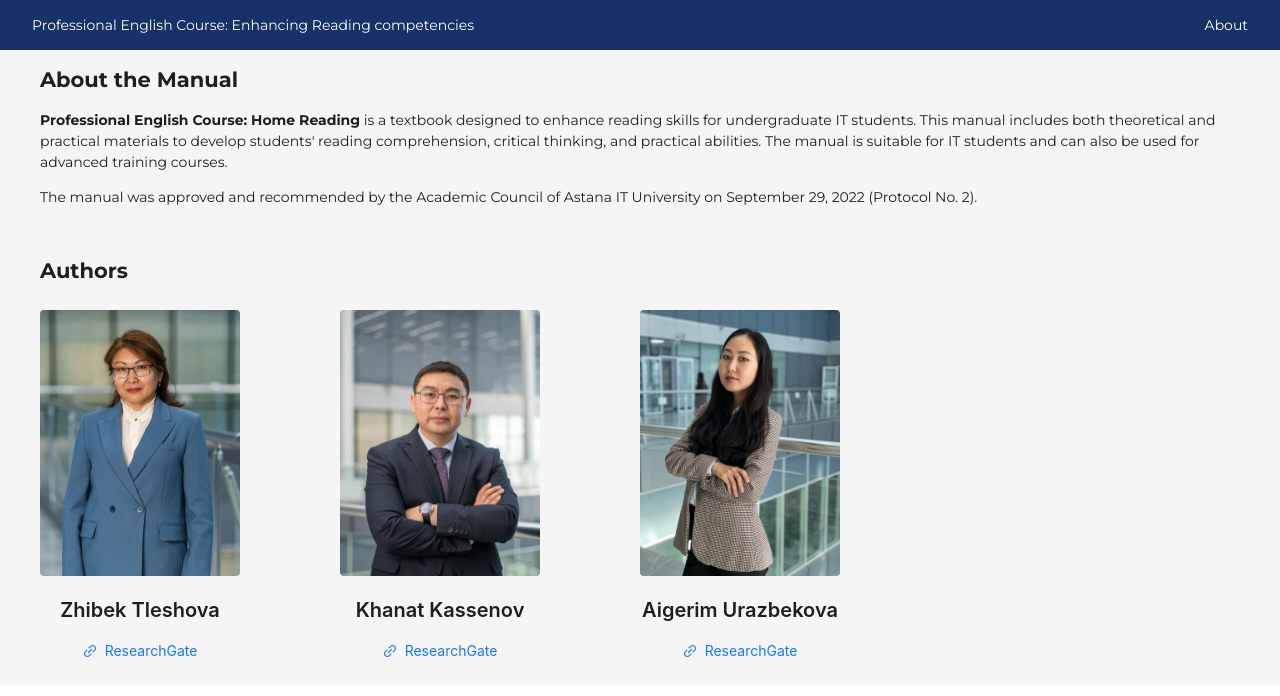
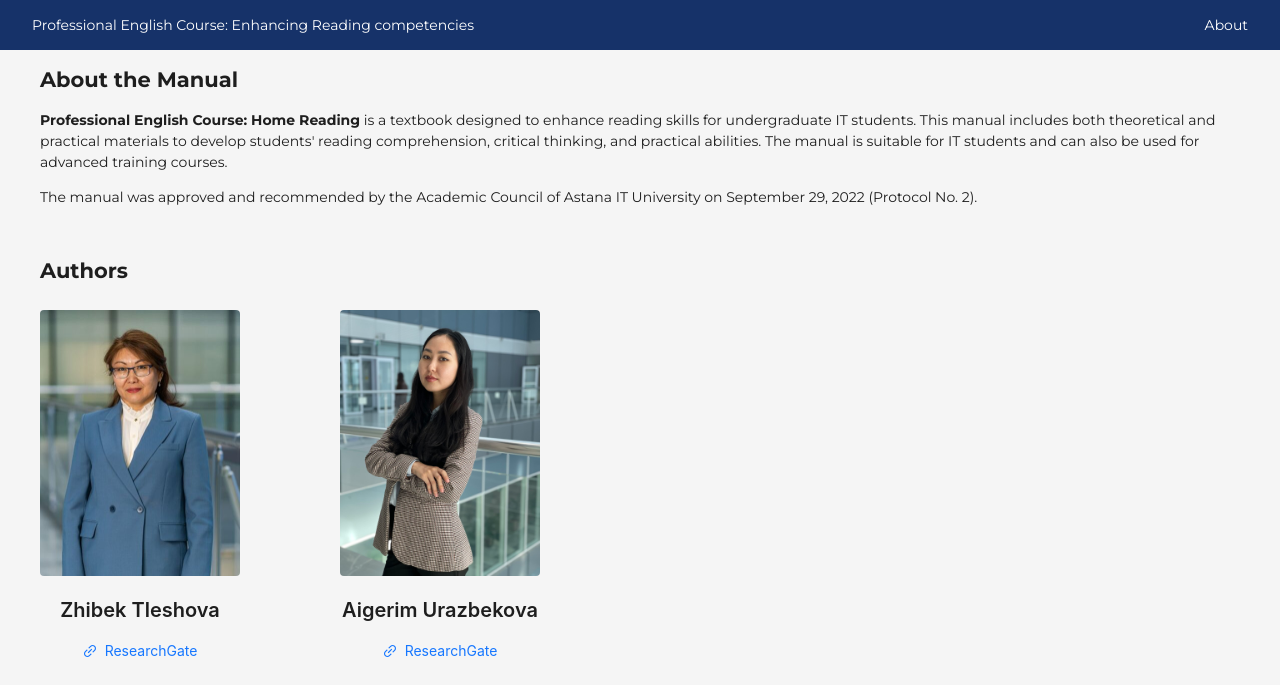
Before and after one commit to dikxarper/philosophy-shegol, a React (Vite) app: page /e-book-academy/about in a window 1280 px wide. Shown: the top 696 px of the page. Built offline with nearby package versions, Linux system fonts and the light colour scheme.

Commit message:
removed khanat kassenov from authors

```diff
--- a/src/modules/About/About.tsx
+++ b/src/modules/About/About.tsx
@@ -3,7 +3,6 @@ import { Button, Image, Typography } from 'antd';
 
 import Spacing from '@/shared/components/Content/Spacing';
 import author_1 from '/img/authors/zhibek_tleshova.jpg';
-import author_2 from '/img/authors/khanat_kassenov.jpg';
 import author_3 from '/img/authors/aigerim_urazbekova.jpg';
 import styles from './About.module.scss';
 import { LinkOutlined } from '@ant-design/icons';
@@ -56,29 +55,6 @@ const About: React.FC = () => {
                         <div className={styles.author_img_container}>
                             <Image
                                 className={styles.author_img}
-                                src={author_2}
-                                preview={false}
-                            />
-                        </div>
-                        <Title
-                            className={styles.author_fullname}
-                            level={4}
-                        >
-                            Khanat Kassenov
-                        </Title>
-                        <Button
-                            href='https://www.researchgate.net/profile/Khanat-Kassenov'
-                            type='link'
-                            target='_blank'
-                            icon={<LinkOutlined />}
-                        >
-                            ResearchGate
-                        </Button>
-                    </div>
-                    <div className={styles.author_element}>
-                        <div className={styles.author_img_container}>
-                            <Image
-                                className={styles.author_img}
                                 src={author_3}
                                 preview={false}
                             />
```
Also changed, not shown: public/img/authors/khanat_kassenov.jpg (deleted).
